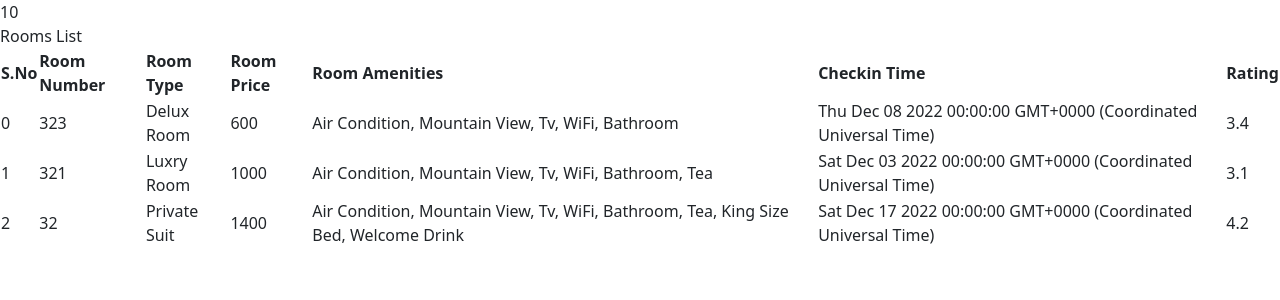
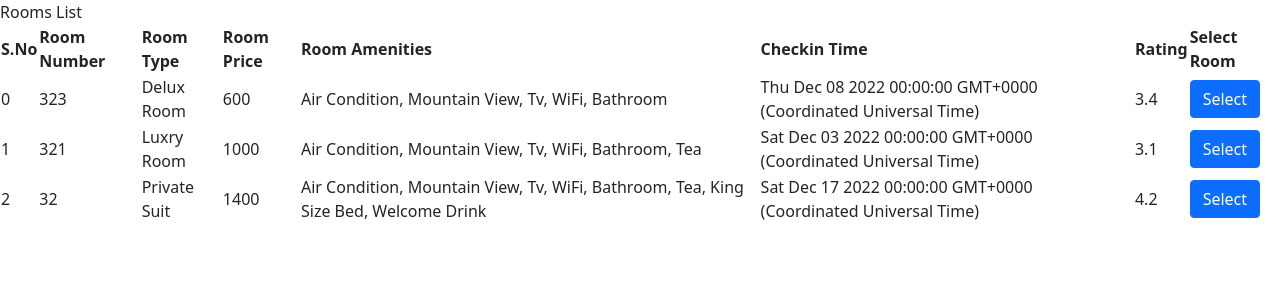
Before and after one commit to Vaibhav-Dhiman/ng-brushup, an Angular app in the folder hotelinventory/: page / in a window 1280 px wide. Shown: the top 300 px of the page. Built offline with nearby package versions, Linux system fonts and the light colour scheme.

Commit message:
input-event

```diff
--- a/hotelinventory/src/app/rooms/rooms-list/rooms-list.component.html
+++ b/hotelinventory/src/app/rooms/rooms-list/rooms-list.component.html
@@ -8,6 +8,7 @@ Rooms List
     <th>Room Amenities</th>
     <th>Checkin Time</th>
     <th>Rating</th>
+    <th>Select Room</th>
   </tr>
   <tr *ngFor="let room of rooms let i=index">
     <td>{{i}}</td>
@@ -17,5 +18,6 @@ Rooms List
     <td>{{room.amenities}}</td>
     <td>{{room.checkinTime}}</td>
     <td>{{room.rating }}</td>
+    <td><button class="btn btn-primary" (click)="selectRoom(room)">Select</button></td>
   </tr>
 </table>
--- a/hotelinventory/src/app/rooms/rooms-list/rooms-list.component.ts
+++ b/hotelinventory/src/app/rooms/rooms-list/rooms-list.component.ts
@@ -1,4 +1,4 @@
-import { Component, Input, OnInit } from '@angular/core';
+import { Component, Input, Output, OnInit, EventEmitter  } from '@angular/core';
 import { RoomList } from '../rooms';
 
 @Component({
@@ -9,10 +9,14 @@ import { RoomList } from '../rooms';
 export class RoomsListComponent implements OnInit {
 
   @Input() rooms: RoomList[] =[];
+  @Output() selectedRoom= new EventEmitter<RoomList> ();
 
   constructor() { }
 
   ngOnInit() {
   }
 
+  selectRoom(room: RoomList) {
+    this.selectedRoom.emit(room);
+  }
 }
--- a/hotelinventory/src/app/rooms/rooms.component.html
+++ b/hotelinventory/src/app/rooms/rooms.component.html
@@ -2,10 +2,14 @@
     <div [innerText]="numberOfRooms"></div>
 </div> -->
 
-{{rooms.availableRooms ?? 'No rooms'}}
+<!-- {{rooms.availableRooms ?? 'No rooms'}} -->
+<div *ngIf="selectedRoom">
+    {{selectedRoom | json}}
+</div>
+
 
 <div *ngIf="rooms?.availableRooms">
-    <hinv-rooms-list [rooms]="roomList"></hinv-rooms-list>
+    <hinv-rooms-list [rooms]="roomList" (selectedRoom)="selectRoom($event)"></hinv-rooms-list>
 </div>
 
 <!-- <button (click)="toggle()">Toggle</button> -->
--- a/hotelinventory/src/app/rooms/rooms.component.ts
+++ b/hotelinventory/src/app/rooms/rooms.component.ts
@@ -10,6 +10,7 @@ export class RoomsComponent implements OnInit {
  myString = 'hello my string';
  numberOfRooms= 39;
  hideRooms = false;
+ selectedRoom!: RoomList;
 
  rooms: Room = {
     availableRooms: 10,
@@ -56,6 +57,12 @@ export class RoomsComponent implements OnInit {
     // should not write any blocking code in ctor
   }
 
+
+
+  selectRoom(room: RoomList) {
+    this.selectedRoom = room;
+  }
+
   ngOnInit(): void {
   }
 
```
